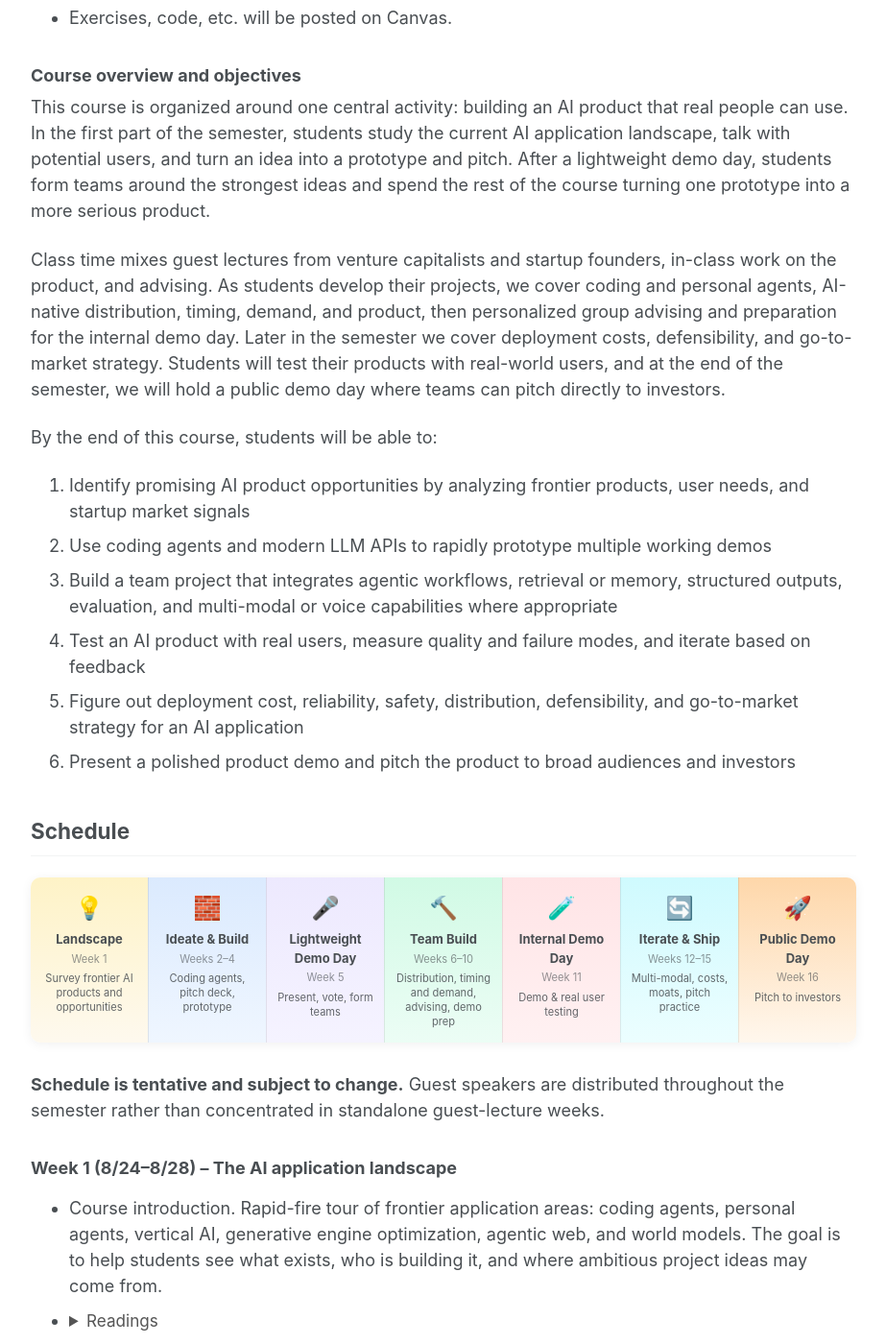
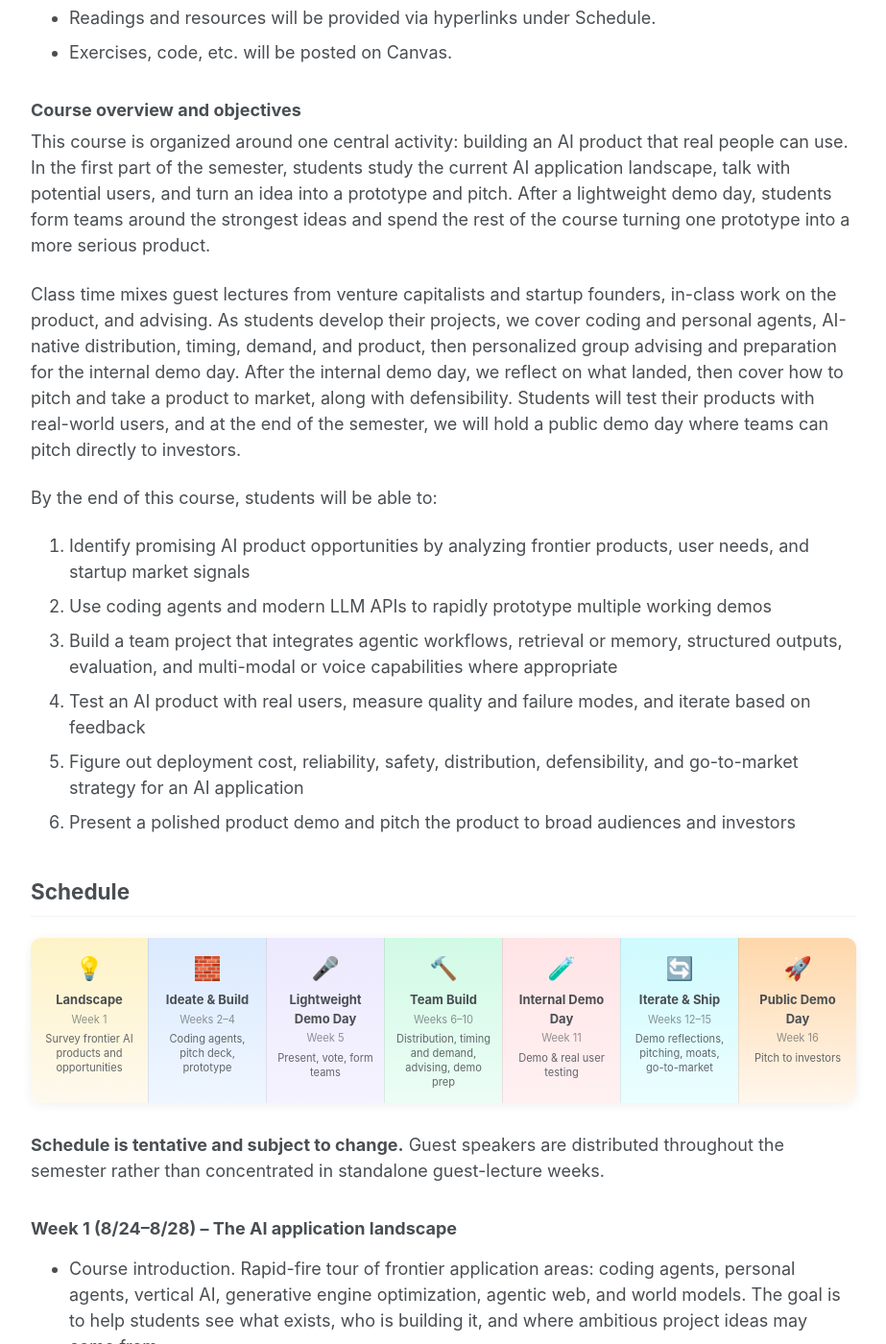
Before and after one commit to Jiaxin-Pei/Jiaxin-Pei.github.io, a Jekyll site: the page built from _pages/courses/inf385t.md, in a window 1280 px wide and 1400 px high, scrolled down 2298 px. Shown: the whole window at 96% size, without its empty margins (178-1101 px from the left). Built offline with Jekyll 4.4.1, drawn with Linux system fonts in a browser that asks for light colours; some of the changed text lies outside the part shown.

Commit message:
Add Dae Kim as the Week 12 guest and shift that week to pitching and go-to-market.
Co-authored-by: Cursor <cursoragent@cursor.com>

```diff
--- a/_pages/courses/inf385t.md
+++ b/_pages/courses/inf385t.md
@@ -187,7 +187,7 @@ The University of Texas at Austin, Fall 2026
           <li><a class="course-page-toc-link" href="#week-9">Week 9: Personalized group advising</a></li>
           <li><a class="course-page-toc-link" href="#week-10">Week 10: Preparing for the internal demo day</a></li>
           <li><a class="course-page-toc-link" href="#week-11">Week 11: Internal Demo Day</a></li>
-          <li><a class="course-page-toc-link" href="#week-12">Week 12: Cost optimization and deployment</a></li>
+          <li><a class="course-page-toc-link" href="#week-12">Week 12: Demo day reflections, pitching, and go-to-market</a></li>
           <li><a class="course-page-toc-link" href="#week-13">Week 13: AI economics, moats, and go-to-market</a></li>
           <li><a class="course-page-toc-link" href="#week-14">Week 14: Thanksgiving break</a></li>
           <li><a class="course-page-toc-link" href="#week-15">Week 15: Final guest lecture &amp; pitch practice</a></li>
@@ -300,7 +301,7 @@ Students should be comfortable with using coding agents to build things. You don
 
 This course is organized around one central activity: building an AI product that real people can use. In the first part of the semester, students study the current AI application landscape, talk with potential users, and turn an idea into a prototype and pitch. After a lightweight demo day, students form teams around the strongest ideas and spend the rest of the course turning one prototype into a more serious product.
 
-Class time mixes guest lectures from venture capitalists and startup founders, in-class work on the product, and advising. As students develop their projects, we cover coding and personal agents, AI-native distribution, timing, demand, and product, then personalized group advising and preparation for the internal demo day. Later in the semester we cover deployment costs, defensibility, and go-to-market strategy. Students will test their products with real-world users, and at the end of the semester, we will hold a public demo day where teams can pitch directly to investors.
+Class time mixes guest lectures from venture capitalists and startup founders, in-class work on the product, and advising. As students develop their projects, we cover coding and personal agents, AI-native distribution, timing, demand, and product, then personalized group advising and preparation for the internal demo day. After the internal demo day, we reflect on what landed, then cover how to pitch and take a product to market, along with defensibility. Students will test their products with real-world users, and at the end of the semester, we will hold a public demo day where teams can pitch directly to investors.
 
 By the end of this course, students will be able to:
 
@@ -439,7 +440,7 @@ By the end of this course, students will be able to:
     <div class="phase-icon">🔄</div>
     <div class="phase-title">Iterate &amp; Ship</div>
     <div class="phase-weeks">Weeks 12–15</div>
-    <div class="phase-desc">Multi-modal, costs, moats, pitch practice</div>
+    <div class="phase-desc">Demo reflections, pitching, moats, go-to-market</div>
   </div>
   <div class="phase phase-launch">
     <div class="phase-icon">🚀</div>
@@ -624,16 +625,16 @@ By the end of this course, students will be able to:
     <li>Iterate based on real user feedback</li>
     </ul></details>
 
-### Week 12 (11/9–11/13) – Cost optimization and deployment {#week-12}
+### Week 12 (11/9–11/13) – Demo day reflections, pitching, and go-to-market {#week-12}
 
-* Caching, model selection and routing, latency optimization, serving infrastructure, and the economics of running an LLM application. We will focus on token budgeting, model sizing, and when smaller models are sufficient.
+* Reflections on the internal demo day: what landed, what did not, and what to change before the public demo. We will cover how to give a good pitch and how to take a product to market.
+* Guest speaker: [Dae Kim](https://www.linkedin.com/in/kimdae/) ([TypeSafe AI](https://typesafe.ai/))
 * <details><summary>Readings</summary><ul>
-    <li><a href="https://enricopiovano.com/blog/llm-cost-optimization-caching-strategies">Enrico Piovano, LLM Cost Engineering: Token Budgeting, Caching, and Model Routing</a></li>
-    <li><a href="https://redis.io/blog/large-language-model-operations-guide/">Redis, LLMOps Guide: Build Fast, Cost-Effective LLM Apps</a></li>
-    <li><a href="https://blog.gopenai.com/optimizing-large-language-model-infrastructure-a-practitioners-guide-to-latency-cost-and-46f9002152bc">GoPenAI, Optimizing LLM Infrastructure: Latency, Cost, and Quality Trade-offs</a></li>
+    <li><a href="https://www.ycombinator.com/library/4T-how-to-design-a-better-pitch-deck">Y Combinator, How to Design a Better Pitch Deck</a></li>
+    <li><a href="https://www.ycombinator.com/library/2u-how-to-build-your-seed-round-pitch-deck">Y Combinator, How to Build Your Seed Round Pitch Deck</a></li>
     </ul></details>
 * <details><summary>Homework</summary><ul>
-    <li>Iterate based on real user feedback</li>
+    <li>Iterate based on demo day and real user feedback. Revise the pitch for the public demo day.</li>
     </ul></details>
 
 ### Week 13 (11/16–11/20) – AI economics, moats, and go-to-market {#week-13}
```
Also changed, not shown: other parts of _pages/courses/inf385t.md (+1 -0 lines).
